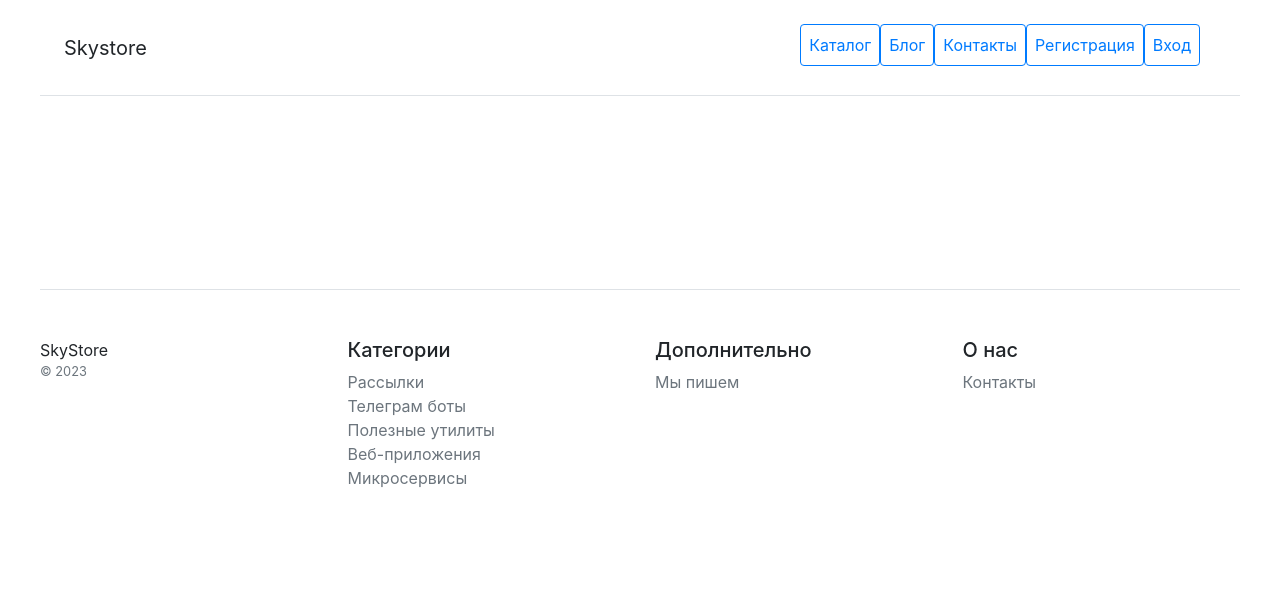
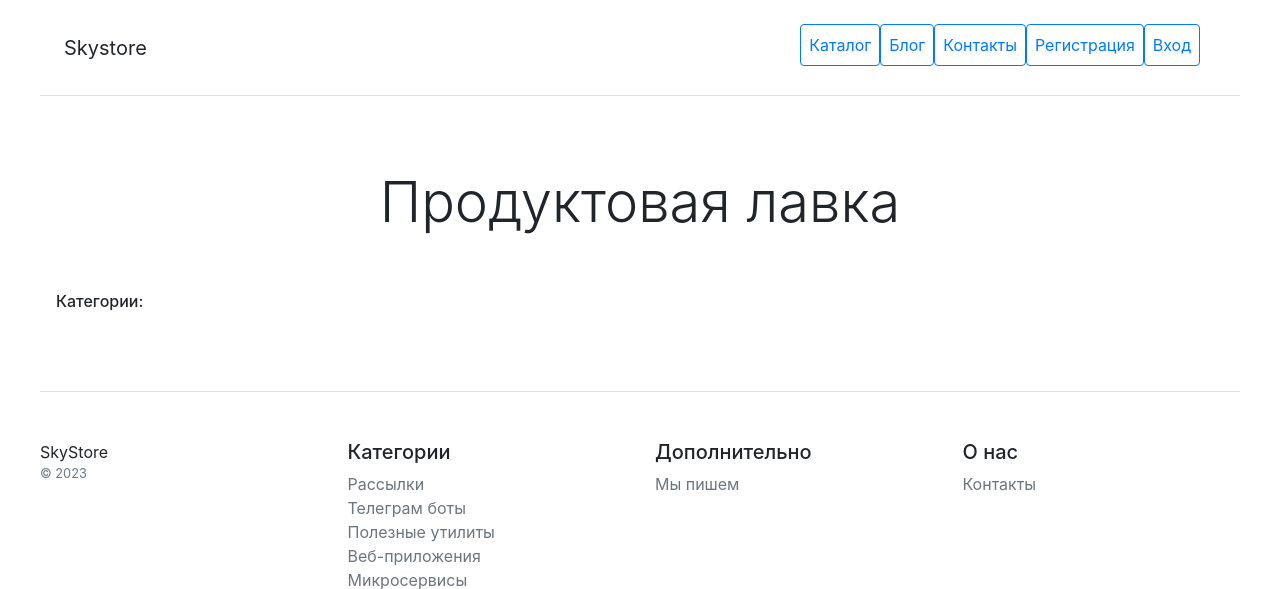
Before and after one commit to Ann-Ryazanova/pythonDjango_hw_2, a Django app: page / in a window 1280 px wide. Shown: the top 589 px of the page. Run offline with Django 4.2, Linux system fonts and the light colour scheme; data comes from the database, SQL or seed files in the repository; parts of the project's set-up code (start-up, migrations or seed data) failed here and were passed over.

Commit message:
Homework 23.2

```diff
--- a/catalog/templates/catalog/product_list.html
+++ b/catalog/templates/catalog/product_list.html
@@ -2,7 +2,7 @@
 {% load my_tags %}
 {% load auth_extras %}
 {% block content %}
-<div class="col-12 mb-5">
+<div class="col-12 mb-2">
     {% if user.is_authenticated %}
     <a class="btn btn-outline-primary" href="{% url 'catalog:create_product' %}">
         Добавить продукт
@@ -10,9 +10,17 @@
     {% endif %}
 </div>
 
-<div class="pricing-header px-3 py-3 pt-md-5 pb-md-4 mx-auto text-center">
-    <h1 class="display-4">{{ title }}</h1>
+<div class="pricing-header px-3 py-1 pt-md-5 pb-md-4 mx-auto text-center">
+    <h1 class="display-4">Продуктовая лавка</h1>
 </div>
+
+<div class="text-left px-3 py-4">
+    <h6>Категории:</h6>
+    {% for subject in subject_list %}
+    <a href="#" class="card-link">{{ subject }}</a>
+    {% endfor %}
+</div>
+
 
 <div class="container">
     <div class="row text-center">
@@ -57,4 +65,6 @@
         {% endfor %}
     </div>
 </div>
+
+
 {% endblock %}
```
